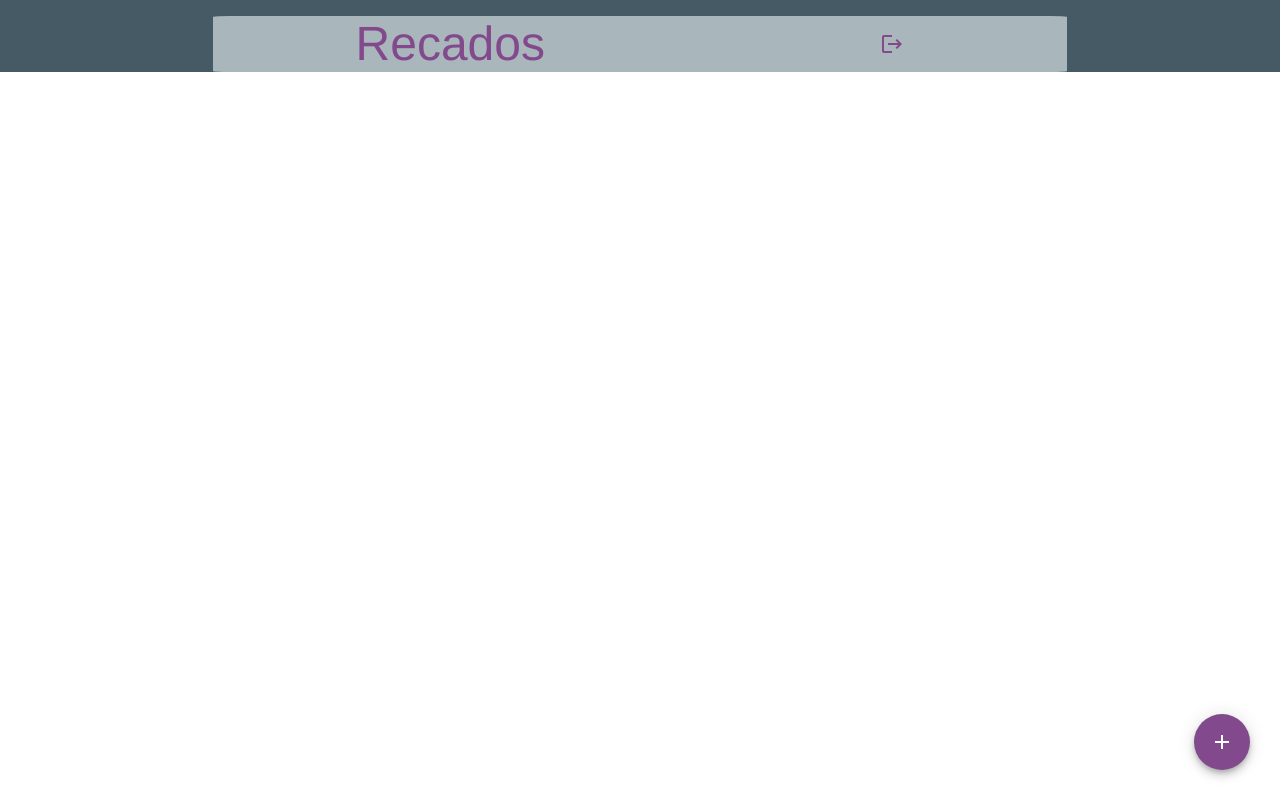
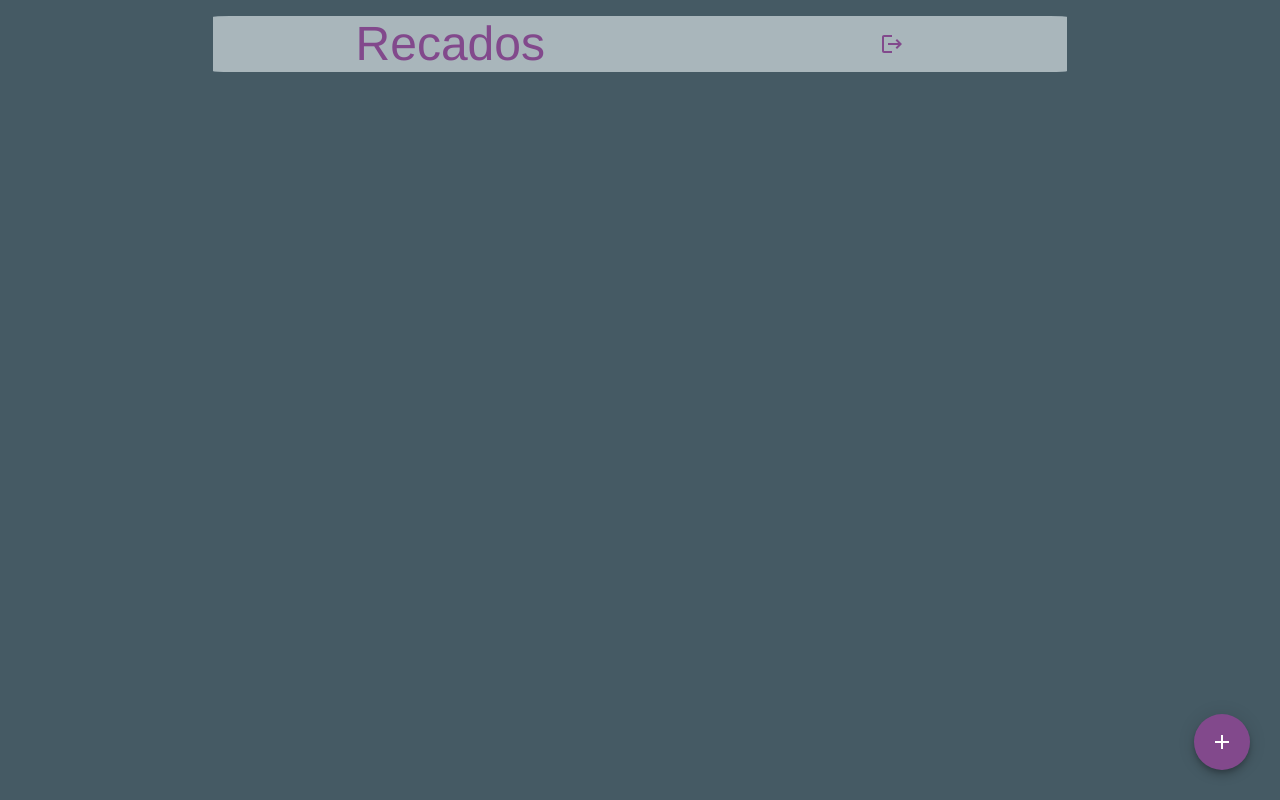
Before and after one commit to Gabileichtweis/atividade-conclusao-modulo-5, a React (Create React App) app: page /recados in a window 1280 px wide. Built offline with nearby package versions, Linux system fonts and the light colour scheme.

Commit message:
finalizado

```diff
--- a/src/index.tsx
+++ b/src/index.tsx
@@ -4,7 +4,7 @@ import App from './App';
 import { Provider } from 'react-redux';
 import { appPersistor, appStore } from './store';
 import { PersistGate } from 'redux-persist/integration/react';
-
+import './style.css';
 const root = ReactDOM.createRoot(
   document.getElementById('root') as HTMLElement
 );
--- a/src/pages/Recados.tsx
+++ b/src/pages/Recados.tsx
@@ -29,29 +29,22 @@ const Recados: React.FC = () => {
     <>
       <Grid
         container
-        height={'100%'}
         display={'flex'}
         justifyContent={'center'}
-        sx={{ backgroundColor: '#455a64' }}
+        bgcolor={'#455a64'}
+        sx={{ backgroundSize: 'cover' }}
       >
-        <Grid
-          item
-          height={'100%'}
-          marginTop={2}
-          xs={12}
-          sm={10}
-          md={8}
-          sx={{ backgroundColor: '#bbc7ccd8', borderRadius: '2%' }}
-        >
+        <Grid item xs={12} sm={10} md={8}>
           <Grid
             container
-            height={'80%'}
             display={'flex'}
             justifyContent={'center'}
+            marginTop={2}
+            marginBottom={2}
+            sx={{ backgroundColor: '#bbc7ccd8', borderRadius: '2%' }}
           >
             <Grid
               item
-              height={'10%'}
               xs={12}
               sm={10}
               md={8}
@@ -68,7 +61,6 @@ const Recados: React.FC = () => {
             <Divider />
             <Grid
               item
-              height={'80%'}
               xs={12}
               sm={10}
               md={8}
--- /dev/null
+++ b/src/style.css
@@ -0,0 +1,3 @@
+html {
+  background-color: #455a64;
+}
```
